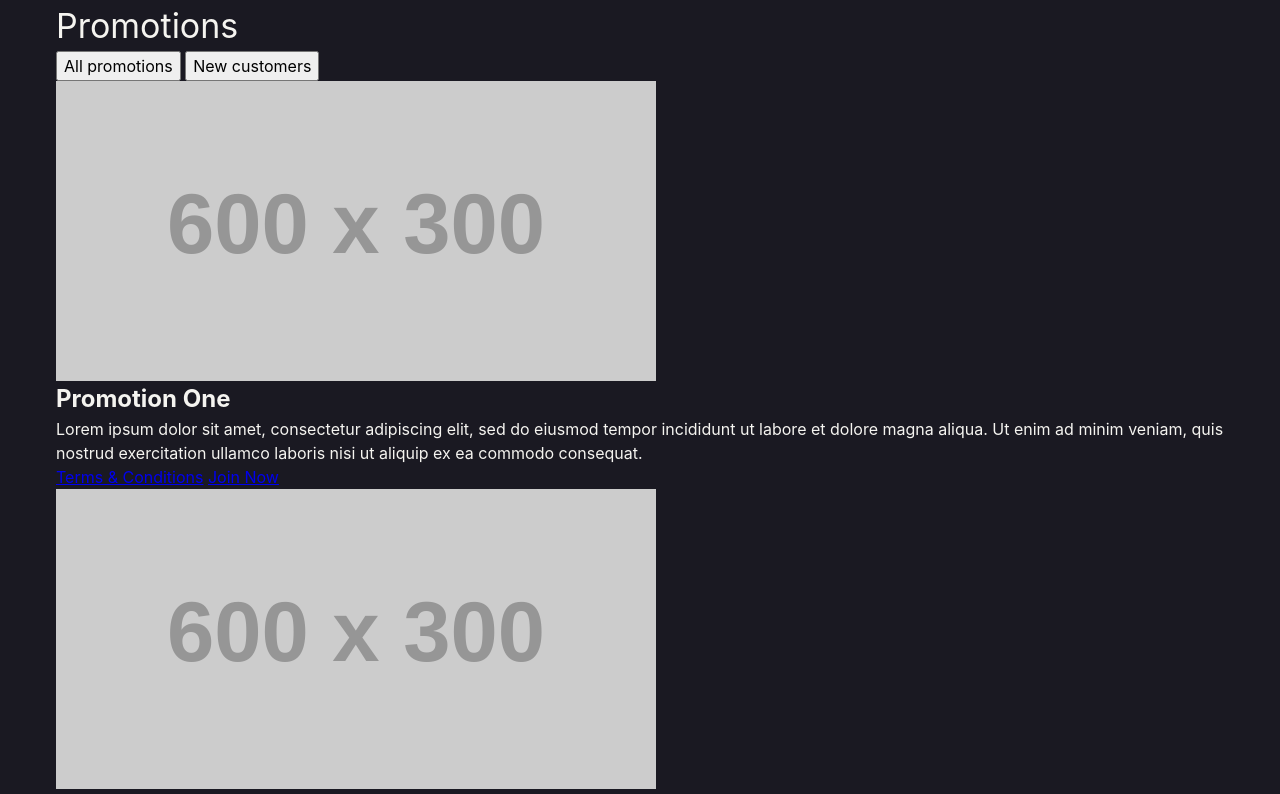
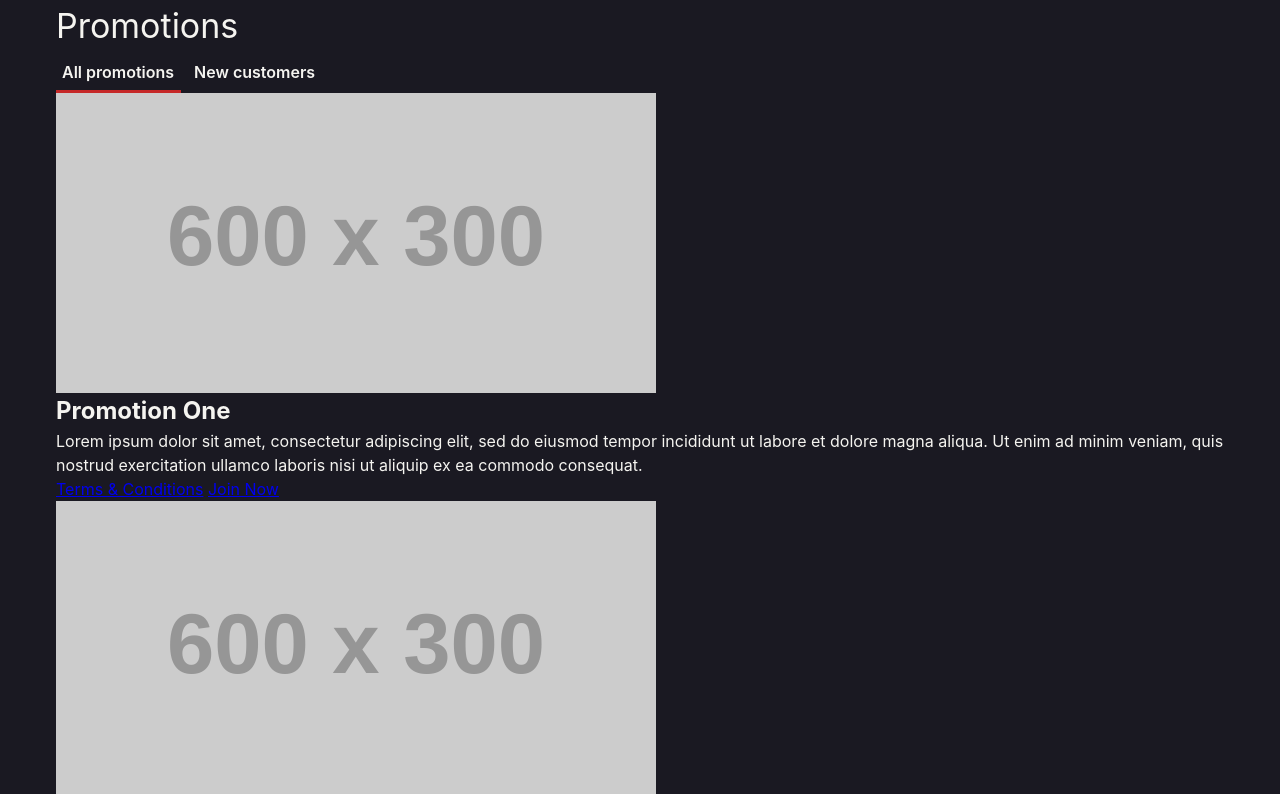
Before and after one commit to casantosmu/addison-global-2, a website built with Vite: page src/index.html in a window 1280 px wide. Shown: the top 794 px of the page. Built offline with nearby package versions, Linux system fonts and the light colour scheme; placeholder pictures from the web are drawn by us.

Commit message:
Added styles for tab tabs

```diff
--- a/src/index.html
+++ b/src/index.html
@@ -31,11 +31,13 @@
           >
             New customers
           </button>
+          <span class="tab__tabs-bar"></span>
         </div>
         <div
           id="tabPanelAllPromotions"
           role="tabpanel"
           aria-labelledby="tabItemAllPromotions"
+          class="tab__panel"
         >
           <article class="card">
             <img
@@ -88,6 +90,7 @@
           id="tabPanelNewCustomers"
           role="tabpanel"
           aria-labelledby="tabItemNewCustomers"
+          class="tab__panel"
         >
           <article class="card">
             <img
--- a/src/styles/components.css
+++ b/src/styles/components.css
@@ -13,3 +13,33 @@
   font-size: var(--700-font-size);
   font-weight: 400;
 }
+
+.tab__tabs {
+  display: flex;
+  position: relative;
+  gap: var(--300-spacing);
+  flex-wrap: wrap;
+  padding-top: var(--300-spacing);
+  padding-bottom: var(--300-spacing);
+}
+
+.tab_tabs-item {
+  /* Reset default button styles */
+  background-color: transparent;
+  background-repeat: no-repeat;
+  border: none;
+  cursor: pointer;
+  overflow: hidden;
+  outline: none;
+
+  font-weight: 600;
+}
+
+.tab__tabs-bar {
+  position: absolute;
+  height: 3px;
+  bottom: 0;
+  left: 0;
+  width: 125px;
+  background-color: var(--primary-main-color);
+}
--- a/src/styles/reset.css
+++ b/src/styles/reset.css
@@ -20,4 +20,5 @@ img {
 
 button {
   font: inherit;
+  color: inherit;
 }
--- a/src/styles/variables.css
+++ b/src/styles/variables.css
@@ -3,9 +3,11 @@
     Arial, sans-serif, "Apple Color Emoji", "Segoe UI Emoji";
   --dark-color: #1a1922;
   --light-color: #f5f4f0;
+  --primary-main-color: #c62828;
   --primary-text-color: var(--light-color);
   --md-breakpoint: 768px;
   --xl-breakpoint: 1200px;
+  --300-spacing: 0.5rem;
   --400-spacing: 1rem;
   --400-font-size: 1rem;
   --700-font-size: 2.125rem;
```
